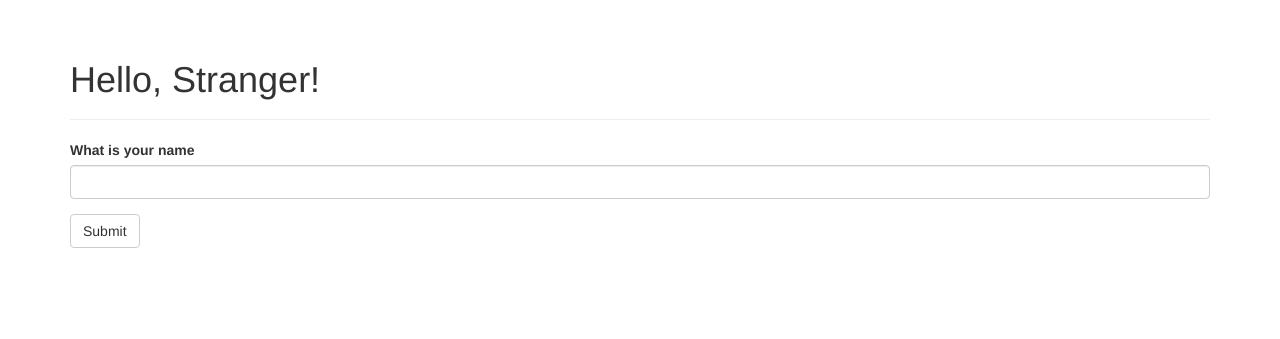
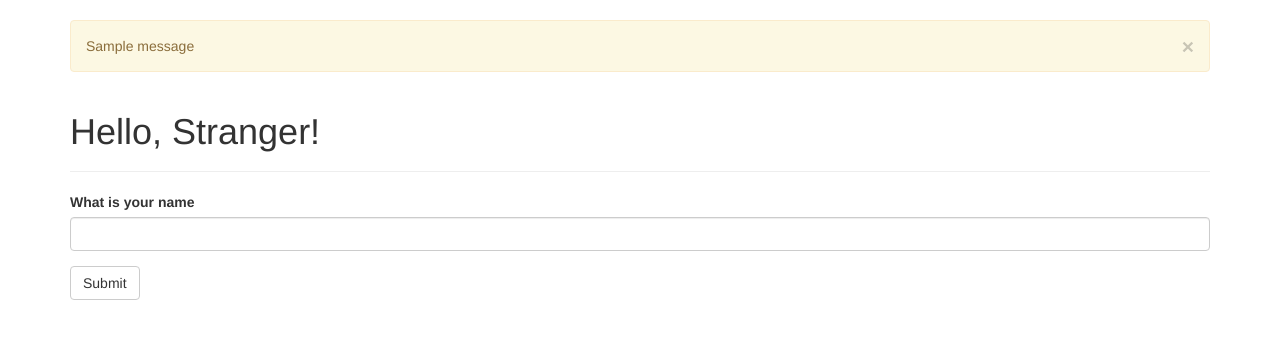
Before and after one commit to mayanknimcet188/flask-tutorial, a Flask app: page / in a window 1280 px wide. Shown: the part 52-391 px from the top of the page. Run offline with Flask 2, Linux system fonts and the light colour scheme; one stand-in notice (Sample message) is shown; some libraries are stand-ins or nearby versions.

Commit message:
Message flashing in Flask

```diff
--- a/hello.py
+++ b/hello.py
@@ -1,4 +1,4 @@
-from flask import Flask, render_template, session, redirect, url_for
+from flask import Flask, render_template, session, redirect, url_for, flash
 from flask_bootstrap import Bootstrap
 from flask_moment import Moment
 from datetime import datetime
@@ -20,6 +20,9 @@ class NameForm(FlaskForm):
 def index():
     form = NameForm()
     if form.validate_on_submit():
+        old_name = session.get('name')
+        if old_name is not None and old_name!=form.name.data:
+            flash('Looks like you have changed the name!')
         session['name']=form.name.data
         return redirect(url_for('index'))
     return render_template('index.html',form=form,name=session.get('name'))
--- a/templates/base.html
+++ b/templates/base.html
@@ -28,7 +28,13 @@
 {% endblock %}
 
 {% block content %}
-<div class="container">
+    <div class="container">
+        {% for message in get_flashed_messages() %}
+            <div class="alert alert-warning">
+                <button type="button" class="close" data-dismiss="alert">&times;</button>
+                {{ message }}
+            </div>
+        {% endfor %}
 	{% block page_content %}{% endblock %}
 </div>
 {% endblock %}
```
